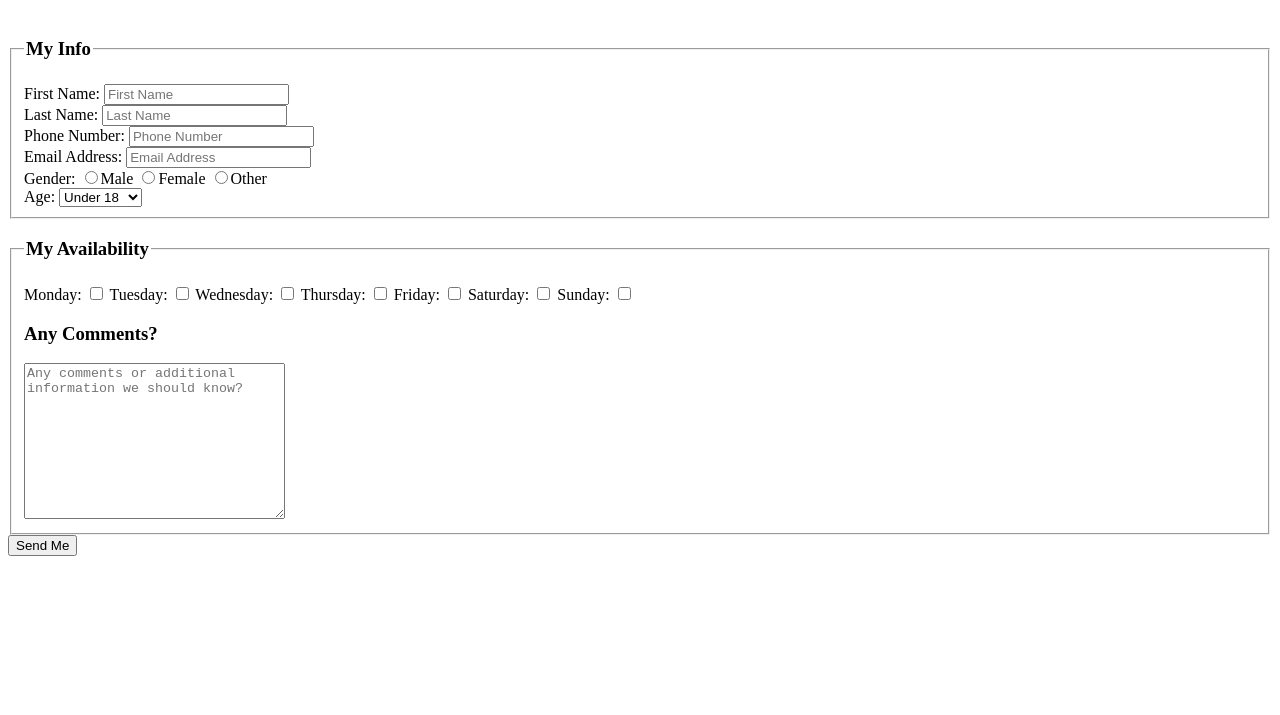
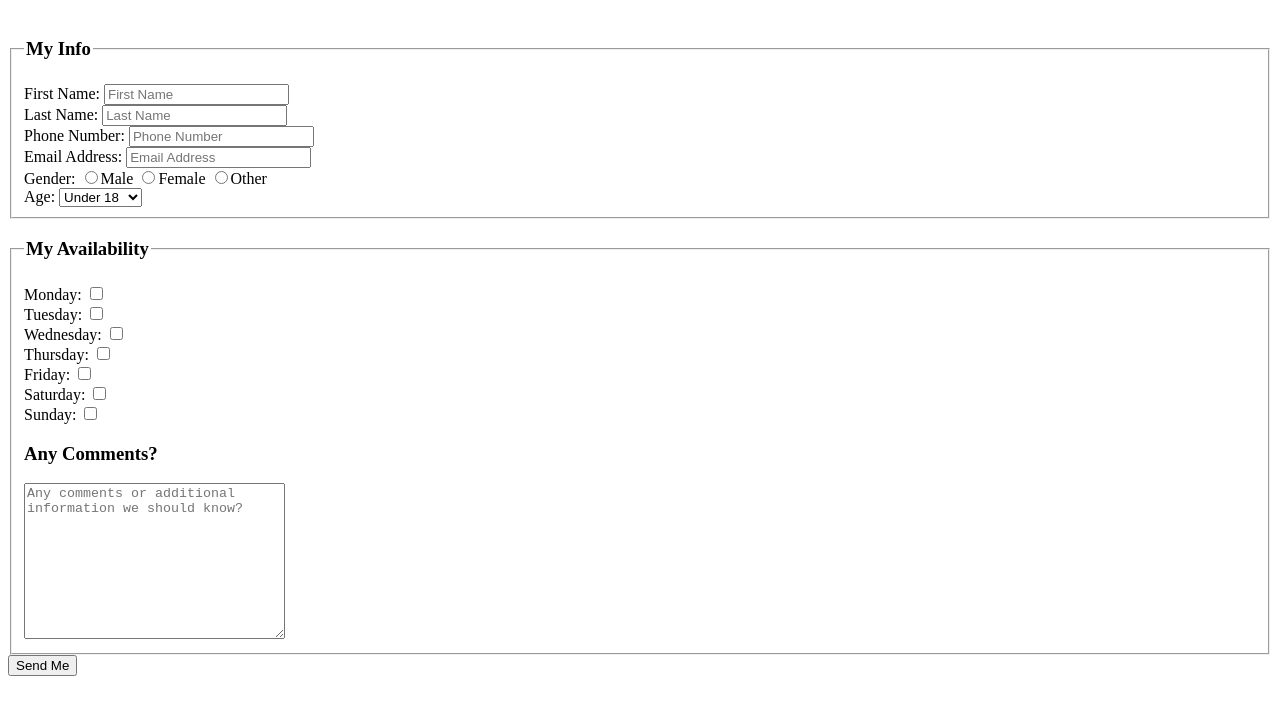
Before and after one commit to Saad-iit/Itmd-361-lab-4, a plain HTML site: page index.html in a window 1280 px wide. Shown: the part 61-776 px from the top of the page. Drawn offline with Linux system fonts and the light colour scheme.

Commit message:
added line break

```diff
--- a/index.html
+++ b/index.html
@@ -46,13 +46,13 @@
 	<fieldset>
 	 <legend><h3>My Availability</h3></legend>
 	 <div>
-	   <label>Monday: <input type="checkbox" name="available_field[]" value="Monday"></label>
-	   <label>Tuesday: <input type="checkbox" name="available_field[]" value="Tuesday"></label>
-	   <label>Wednesday: <input type="checkbox" name="available_field[]" value="Wednesday"></label>
-	   <label>Thursday: <input type="checkbox" name="available_field[]" value="Thursday"></label>
-	   <label>Friday: <input type="checkbox" name="available_field[]" value="Friday"></label>
-	   <label>Saturday: <input type="checkbox" name="available_field[]" value="Saturday"></label>
-	   <label>Sunday: <input type="checkbox" name="available_field[]" value="Sunday"></label>
+	   <label>Monday: <input type="checkbox" name="available_field[]" value="Monday"></label><br>
+	   <label>Tuesday: <input type="checkbox" name="available_field[]" value="Tuesday"></label><br>
+	   <label>Wednesday: <input type="checkbox" name="available_field[]" value="Wednesday"></label><br>
+	   <label>Thursday: <input type="checkbox" name="available_field[]" value="Thursday"></label><br>
+	   <label>Friday: <input type="checkbox" name="available_field[]" value="Friday"></label><br>
+	   <label>Saturday: <input type="checkbox" name="available_field[]" value="Saturday"></label><br>
+	   <label>Sunday: <input type="checkbox" name="available_field[]" value="Sunday"></label><br>
 	 </div>
 	 <div>
 	   <h3><label for="comments_field">Any Comments?</label></h3>
```
